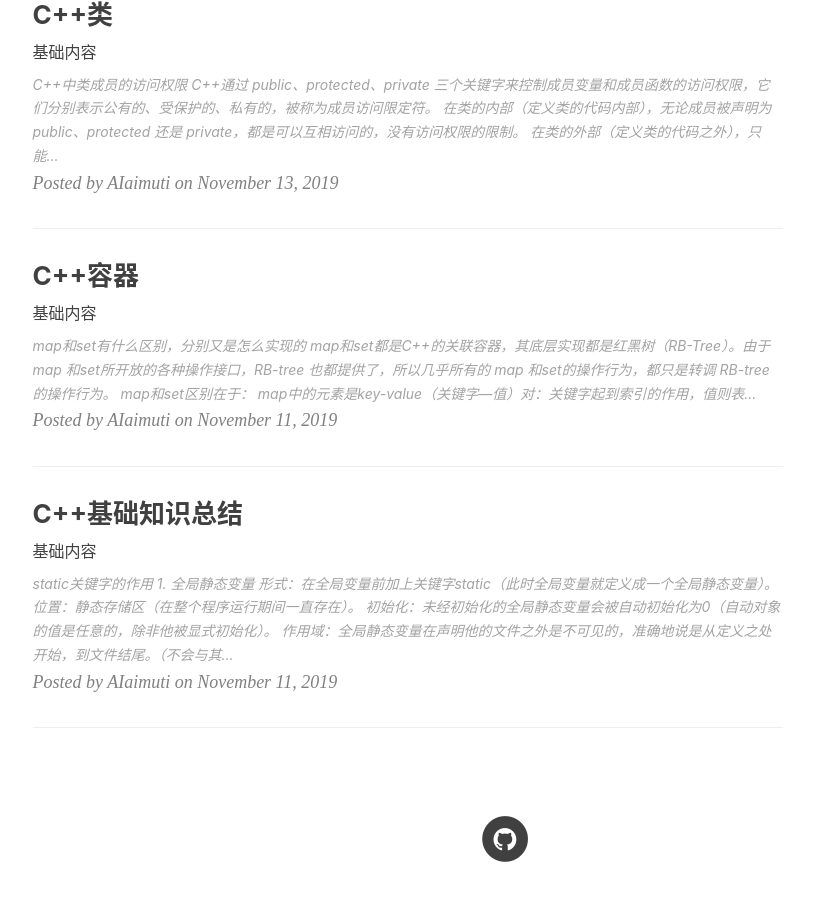
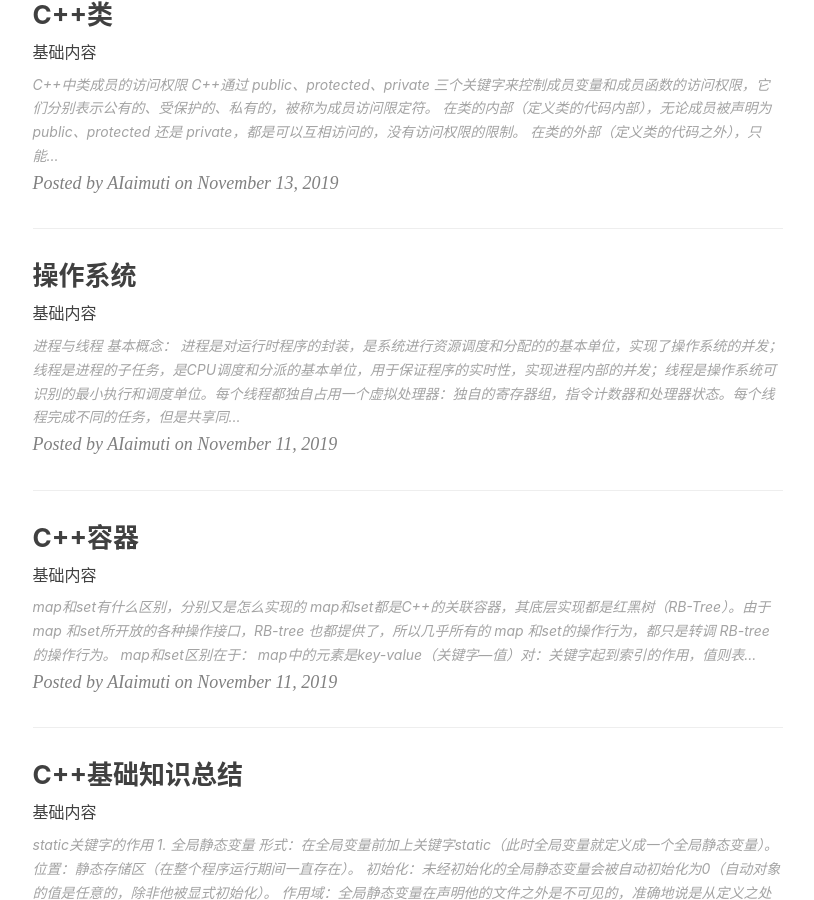
Before and after one commit to AIaimuti/aiaimuti.github.io, a Jekyll site: the page built from index.html, in a window 1280 px wide and 900 px high, scrolled down 2007 px. Shown: the whole window, without its empty margins (135-949 px from the left). Built offline with Jekyll 4.4.1, drawn with Linux system fonts in a browser that asks for light colours; nearby versions of some CDN libraries; the list of posts is cut into pages by our own code; comment, search, counter and statistics services are not loaded.

Commit message:
Update and rename 2020_3_8_operating system.md to 2020-3-8-operating system.md

```diff
--- a/_posts/2020_3_8_operating system.md
+++ b/_posts/2020-3-8-operating system.md
@@ -1,3 +1,14 @@
+---
+layout:     post
+title:      操作系统
+subtitle:   基础内容
+date:       2019-11-11
+author:     AIaimuti
+header-img: img/post-bg-open-source-blog.jpg
+catalog: true
+tags:
+    - C++
+---
 
 ## 进程与线程
 
```
